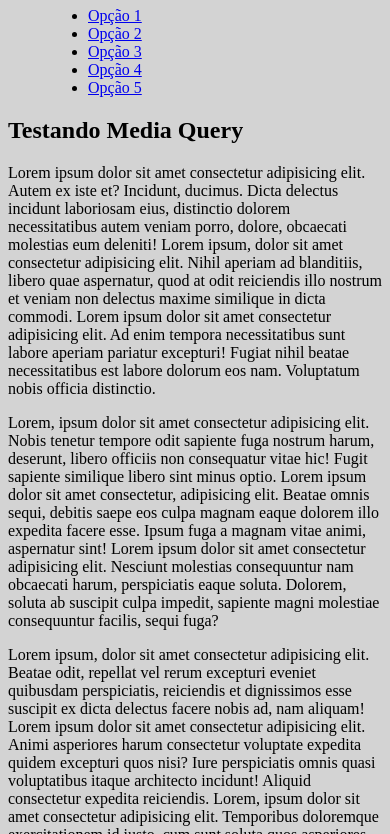
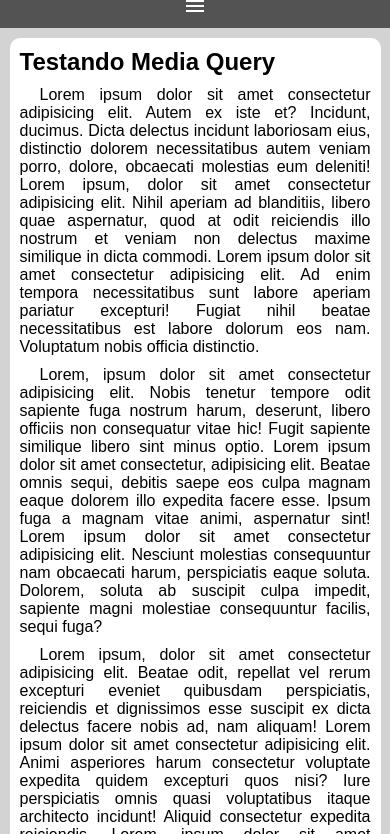
Before and after one commit to rochaadouglas/html-css, a plain HTML site: page exercicios/ex026/mq005/index.html in a window 390 px wide. Shown: the part 73-907 px from the top of the page. Drawn offline with Linux system fonts and the light colour scheme.

Commit message:
Ex26 005 Media Query

```diff
--- a/exercicios/ex026/mq005/estilos.css
+++ b/exercicios/ex026/mq005/estilos.css
@@ -1,5 +1,75 @@
 @charset "UTF-8";
+
+*{
+    font-family: Arial, Helvetica, sans-serif;
+    margin: 0px;
+    padding: 0px;
+}
 
 body {
     background-color: lightgray;
 }
+
+header {
+    background-color: gray;
+}
+
+header > h1 {
+    padding: 10px;
+    text-align: center;
+}
+
+i#burguer {
+    background-color: rgb(83, 83, 83);
+    color: white;
+    display: block;
+    text-align: center;
+    padding: 10px;
+    cursor: pointer;
+}
+
+i#burguer:hover {
+    background-color: white;
+    color: black;
+}
+
+menu {
+    display: none;
+}
+
+menu > ul {
+    list-style-type: none;
+}
+
+menu > ul > li > a {
+    display: block;
+    padding: 10px;
+    text-decoration: none;
+    text-align: center;
+    background-color: rgb(77, 77, 77);
+    color: white;
+    border-top: 2px solid gray;
+}
+
+menu > ul > li > a:hover {
+    background-color: gray;
+}
+
+main {
+    width: 90vw;
+    background-color: white;
+    margin: auto;
+    margin-top: 10px;
+    padding: 10px;
+    border-radius: 10px;
+}
+
+article > h2 {
+    padding-bottom: 10px;
+}
+
+article > p {
+    text-align: justify;
+    margin-bottom: 10px;
+    text-indent: 20px;
+}
--- a/exercicios/ex026/mq005/index.html
+++ b/exercicios/ex026/mq005/index.html
@@ -5,12 +5,14 @@
     <meta http-equiv="X-UA-Compatible" content="IE=edge">
     <meta name="viewport" content="width=device-width, initial-scale=1.0">
     <title>Media Query</title>
+    <link rel="stylesheet" href="https://fonts.googleapis.com/icon?family=Material+Icons" rel="stylesheet">
     <link rel="stylesheet" href="estilos.css">
 </head>
 <body>
     <header>
         <h1>Meu site</h1>
-        <menu>
+        <i id="burguer" class="material-icons" onclick="clickMenu()">menu</i>
+        <menu id="itens">
             <ul>
                 <li><a href="@">Opção 1</a></li>
                 <li><a href="@">Opção 2</a></li>
@@ -30,5 +32,15 @@
             <p>Lorem ipsum, dolor sit amet consectetur adipisicing elit. Beatae odit, repellat vel rerum excepturi eveniet quibusdam perspiciatis, reiciendis et dignissimos esse suscipit ex dicta delectus facere nobis ad, nam aliquam! Lorem ipsum dolor sit amet consectetur adipisicing elit. Animi asperiores harum consectetur voluptate expedita quidem excepturi quos nisi? Iure perspiciatis omnis quasi voluptatibus itaque architecto incidunt! Aliquid consectetur expedita reiciendis. Lorem, ipsum dolor sit amet consectetur adipisicing elit. Temporibus doloremque exercitationem id iusto, cum sunt soluta quos asperiores nesciunt nostrum! Vel corporis voluptatem quae ipsam hic necessitatibus esse sapiente pariatur.</p>
         </article>
     </main>
+    <script>
+        function clickMenu() {
+            if (itens.style.display == 'block') {
+                itens.style.display = 'none'
+            } else {
+                itens.style.display = 'block'
+            }
+        }
+
+    </script>
 </body>
 </html>
```
